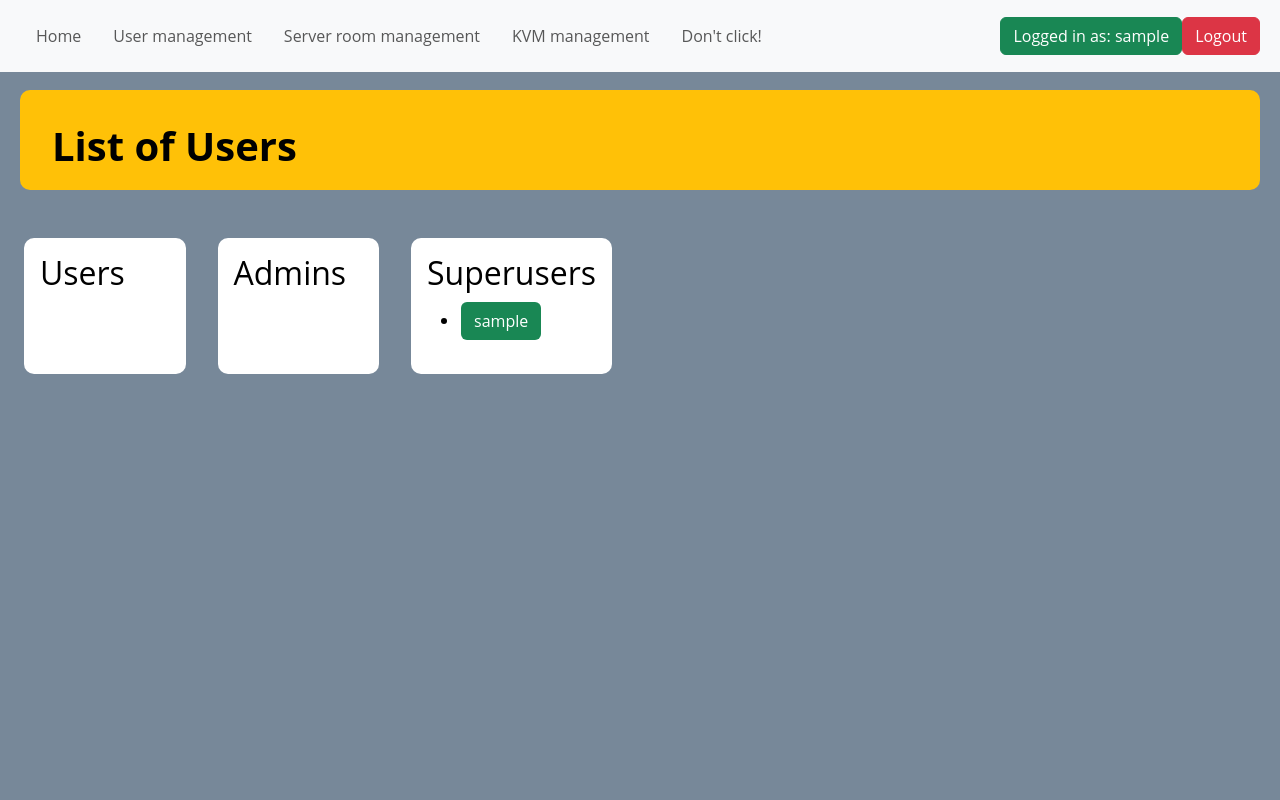
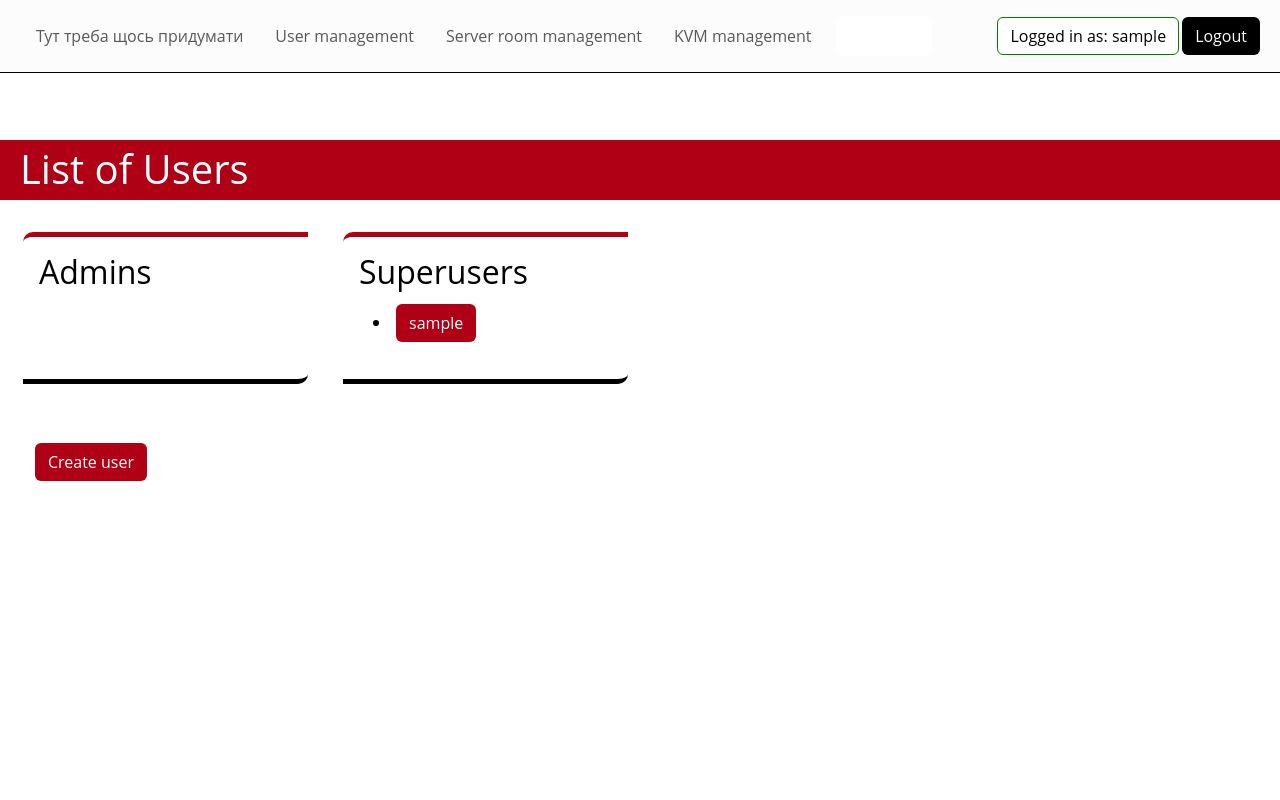
Before and after one commit to Geksus/kvm, a Django app: page /user_list/ in a window 1280 px wide. Run offline with Django 4.2, Linux system fonts and the light colour scheme; the visitor is signed in with stand-in values (Sample User, id 1); data comes from the database, SQL or seed files in the repository.

Commit message:
Redesign

```diff
--- a/kvmwebapp/static/style.css
+++ b/kvmwebapp/static/style.css
@@ -18,7 +22,7 @@
 .navbar {
   padding: 1rem;
   background-color: lightslategrey;
-  /*border-radius: 20px;*/
+  border-bottom: black solid 1px;
 }
 
 .nav-item {
@@ -94,12 +99,19 @@
 }
 
 body {
-    background-color: lightslategrey;
+    background-color: white;
     font-family: 'Open Sans', sans-serif;
     font-size: 16px;
-    color: #000000;
-    margin: 20px;
+    color: #000;
     padding: 0;
+}
+
+.footer {
+  position: fixed;
+  left: 10px;
+  bottom: 10px;
+  width: 100%;
+  text-align: left;
 }
 
 .modal-header {
@@ -198,16 +210,25 @@ body {
 }
 
 .page_title {
-  background-color: #ffc107;
-  height: 100px;
+  background-color: #B00015;
+  height: 60px;
   text-align: left;
-  padding: 2em;
-  border-radius: 10px;
   margin-bottom: 2em;
+  margin-top: 70px;
+  display: flex;
+  align-items: center;
   }
 
 .page_title h1 {
-  font-weight: bold;
+  margin-left: 20px;
+  margin-top: 5px;
+  color: white;
+  }
+
+.page_title h2 {
+  margin-left: 20px;
+  margin-top: 5px;
+  color: white;
   }
 
 .form-container {
@@ -270,18 +298,100 @@ td:hover {
 
 table {
   font-size: 20px;
+  margin-left: 10px;
+  overflow-x: auto;
+  white-space: nowrap;
 }
 
 .user-list-button {
-  margin: 2px;
+  margin: 5px;
   color: #fff;
-  background-color: #198754;
+  background-color: #B00015;
+}
+
+.create-something-button {
+  margin: 35px;
+  color: #fff;
+  background-color: #B00015;
+}
+
+.create-something-button:hover {
+  color: black;
+  background-color: green;
+}
+
+.delete-something-button {
+  margin-left: 7px;
+  color: #ffffff;
+  background-color: black;
+}
+
+.delete-something-button:hover {
+  color: black;
+  background-color: #B00015;
+}
+
+.edit-something-button {
+  margin-left: 7px;
+  color: black;
+  background-color: #ffc107;
+}
+
+.edit-something-button:hover {
+  color: #ffc107;
+  background-color: darkblue;
+}
+
+.delete-server-room-button {
+  margin-left: 0px;
+  color: #ffffff;
+  background-color: black;
+}
+
+.delete-server-room-button:hover {
+  color: black;
+  background-color: #B00015;
+}
+
+.logout-button {
+  background-color: black;
+  margin-left: 3px;
+  color: white;
+}
+
+.logout-button:hover {
+  background-color: #B00015;
+  border: solid 1px black;
+  color: black;
+}
+
+.logged-as-button {
+  border: solid 1px green;
+  background-color: white;
+  color: black;
+}
+
+.logged-as-button:hover {
+  border: solid 1px green;
+}
+
+.do-not-click-button {
+  background-color: white;
+  color: white;
+}
+
+.do-not-click-button:hover {
+  background-color: #B00015;
+  color: black;
 }
 
 .user-list-col {
   padding: 1em;
-  margin: 1em;
-  border-radius: 10px;
+  margin-left: 35px;
   background-color: #ffffff;
   text-align: left;
+  border-bottom: 5px solid black;
+  border-top: 5px solid #B00015;
+  border-bottom-right-radius: 10px;
+  border-top-left-radius: 10px;
 }
--- a/templates/kvm_list.html
+++ b/templates/kvm_list.html
@@ -18,12 +18,12 @@
 {% for kvm in kvm_list %}
     <div class="kvm_section">
         <p class="log-entry">{{ kvm.short_name }} | FQDN: {{ kvm.fqdn }} | IP: {{ kvm.ip }} | Ports: {{ kvm.number_of_ports }}</p>
-        <button class="btn btn-danger" onclick="confirmDeletion('/delete_kvm/{{ kvm.id }}')">Delete kvm</button><br>
+        <button class="btn delete-something-button" onclick="confirmDeletion('/delete_kvm/{{ kvm.id }}')">Delete kvm</button><br>
     </div>
 {% endfor %}
 <br>
 <br>
-<button class="btn btn-primary" onclick="location.href='/create_kvm/';">Create KVM</button>
+<button class="btn create-something-button" onclick="location.href='/create_kvm/';">Create KVM</button>
 
 <script>
     function confirmDeletion(url) {
--- a/templates/navbar.html
+++ b/templates/navbar.html
@@ -8,51 +8,43 @@
 
 
 <!-- Navigation bar -->
-<nav class="navbar navbar-expand-lg navbar-light bg-light fixed-top">
+<nav class="navbar navbar-expand-lg navbar-light bg-light-subtle fixed-top">
   <div class="container-fluid">
     <div class="collapse navbar-collapse" id="navbarNav">
       <ul class="navbar-nav align-items-center">
         <li class="nav-item">
-          <button class="nav-link btn btn-warning" onclick="location.href='/'">Home</button>
-        </li>
-        <li class="nav-item">
             <div class="dropdown">
-              <button class="nav-link btn btn-warning">User management</button>
-                <div class="dropdown-content">
-                    <a href="/user_list/">List of users</a>
-                    <a href="/register/">Create user</a>
-                </div>
+                <button class="nav-link btn btn-outline-danger" onclick="location.href='/'">Тут треба щось придумати</button>
             </div>
         </li>
         <li class="nav-item">
             <div class="dropdown">
-              <button class="nav-link btn btn-warning">Server room management</button>
+              <button class="nav-link btn btn-outline-danger" onclick="location.href='/user_list/'">User management</button>
+            </div>
+        </li>
+        <li class="nav-item">
+            <div class="dropdown">
+              <button class="nav-link btn btn-outline-danger" onclick="location.href='/sroom_list/'">Server room management</button>
                 <div class="dropdown-content">
                     {% for room in server_rooms %}
                         <div class="dropdown_server_list">
                             <a href="/server_room/{{ room.id }}">{{ room.name }}</a>
                         </div>
                     {% endfor %}
-                    <a href="/sroom_list/">List of server rooms</a>
-                    <a href="/create_sroom/">Create server room</a>
                 </div>
             </div>
         </li>
         <li class="nav-item">
             <div class="dropdown">
-              <button class="nav-link btn btn-warning">KVM management</button>
-                <div class="dropdown-content">
-                    <a href="/kvm_list/">List of KVM</a>
-                    <a href="/create_kvm/">Create KVM</a>
-                </div>
+              <button class="nav-link btn btn-outline-danger" onclick="location.href='/kvm_list/'">KVM management</button>
             </div>
         </li>
         <li class="nav-item">
-          <button id="toggle-animation" class="nav-link btn btn-danger">Don't click!</button>
+          <button id="toggle-animation" class="nav-link btn do-not-click-button">Don't click!</button>
         </li>
         <li class="nav-item">
             <div style="position: absolute; right: 20px; top: 17px">
-                <button class="btn btn-success">Logged in as: {{ user.username }}</button><button class="btn btn-danger" onclick="location.href='/logout/'">Logout</button>
+                <button class="btn logged-as-button">Logged in as: {{ user.username }}</button><button class="btn logout-button" onclick="location.href='/logout/'">Logout</button>
             </div>
         </li>
       </ul>
--- a/templates/serverroom_list.html
+++ b/templates/serverroom_list.html
@@ -17,13 +17,13 @@
 {% for room in server_rooms %}
     <div class="kvm_section">
         <p class="log-entry">{{ room.name }}: Rows {{ room.num_rows }} | Racks: {{ room.num_racks }} | Ports per rack: {{ room.ports_per_rack }} | KVM: {{ room.kvm_id.short_name }}</p>
-        <button class="btn btn-warning" onclick="confirmUpdate('/update_sroom/{{ room.id }}')">Update room</button>
-        <button class="btn btn-danger" onclick="confirmDeletion('/delete_sroom/{{ room.id }}')">Delete room</button><br>
+        <button class="btn edit-something-button" onclick="confirmUpdate('/update_sroom/{{ room.id }}')">Edit room</button>
+        <button class="btn delete-server-room-button" onclick="confirmDeletion('/delete_sroom/{{ room.id }}')">Delete room</button><br>
     </div>
 {% endfor %}
 <br>
 <br>
-<button class="btn btn-primary" onclick="location.href='/create_sroom/';">Create Server Room</button>
+<button class="btn create-something-button" onclick="location.href='/create_sroom/';">Create Server Room</button>
 
 <script>
     function confirmDeletion(url) {
--- a/templates/table.html
+++ b/templates/table.html
@@ -2,7 +2,7 @@
     <link rel="stylesheet" type="text/css" href="{% static "style.css" %}">
 {% block table %}
     <div class="page_title">
-        <h1>{{ current_server_room }}</h1>
+        <h2>Server room: {{ current_server_room }}</h2>
     </div>
     <div style="overflow: auto">
     <table id="port-table" class="port-table">
@@ -17,7 +17,7 @@
         <tbody>
             {% for row in num_rows %}
                 <tr>
-                    <td>{{ row }}</td>
+                    <td class="row-number">{{ row }}</td>
                     {% for rack in num_racks %}
                         {% for port in num_ports %}
                             <td id="port-{{ row }}-{{ rack }}-{{ port }}"></td>
--- a/templates/user_list.html
+++ b/templates/user_list.html
@@ -15,21 +15,6 @@
     <h1>List of Users</h1>
 </div>
 <div class="user-sections row" style="width: 50%; align-content: center">
-  <div class="col user-list-col">
-    <h2>Users</h2>
-    <ul>
-      {% for user in user_list %}
-        {% if not user.is_staff %}
-          {% if not user.is_superuser %}
-            <li><button type="button" class="btn user-list-button" id="user-info-btn" data-bs-toggle="modal" data-bs-target="#userInfoModal" onclick="showUserInfo({{ user.id }})">
-                  {{ user.username }}
-                </button>
-            </li>
-          {% endif %}
-        {% endif %}
-      {% endfor %}
-    </ul>
-  </div>
   <div class="col user-list-col">
     <h2>Admins</h2>
     <ul>
@@ -57,6 +42,9 @@
     </ul>
   </div>
 </div>
+
+<br>
+<button class="btn create-something-button" onclick="location.href='/register/'">Create user</button>
 <!-- Modal -->
 <div class="modal fade" id="userInfoModal" tabindex="-1" aria-labelledby="userInfoModalLabel" aria-hidden="true">
   <div class="modal-dialog">
```
Also changed, not shown: other parts of kvmwebapp/static/style.css (+23 -11 lines), templates/base.html (+4 -4 lines), kvmwebapp/static/logo.svg (added).
